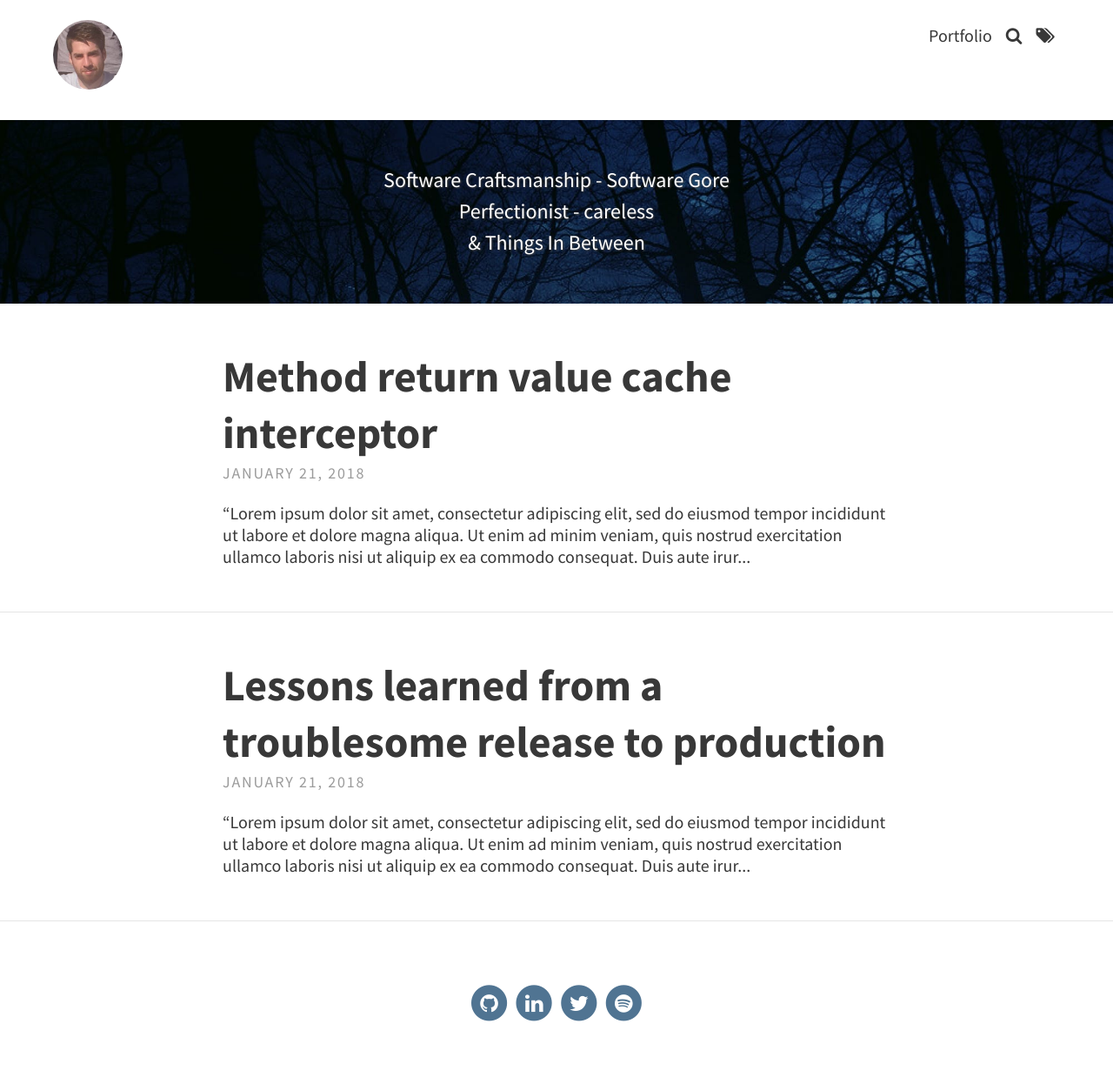
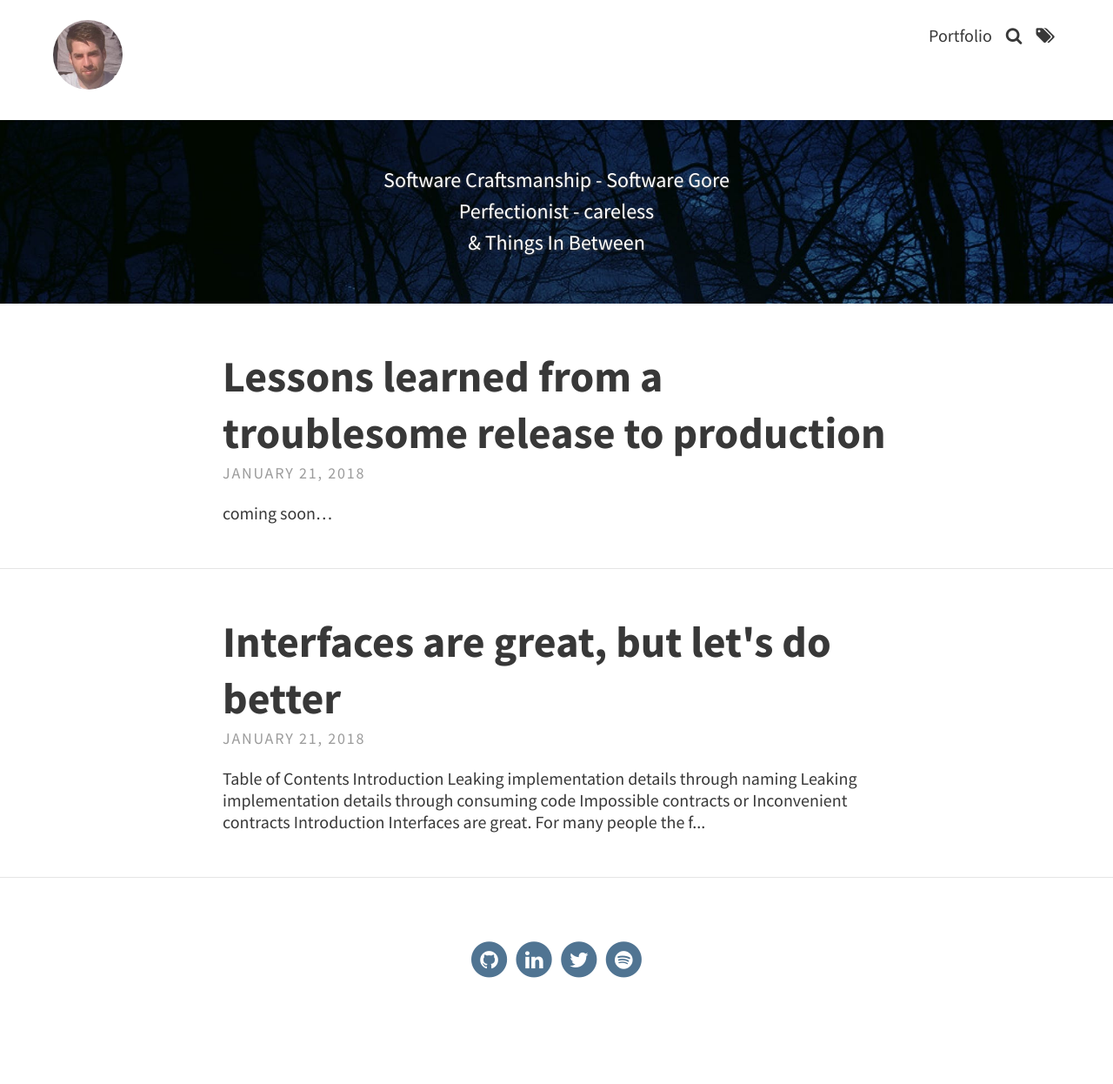
Before and after one commit to michjuh/michjuh.github.io, a Jekyll site: the page built from index.html, in a window 1280 px wide. Shown: the whole page at 87% size. Built offline with Jekyll 4.4.1, drawn with Linux system fonts in a browser that asks for light colours; the list of posts is cut into pages by our own code; after the commit the page ends 1196 px from its top, so only the background shows below that; some of the changed lines change nothing that is shown.

Commit message:
interfaces are great but

````diff
--- /dev/null
+++ b/_posts/2018-01-21-interfaces-are-great-but.md
@@ -0,0 +1,102 @@
+---
+layout: post
+category: post
+title: "Interfaces are great, but let's do better"
+tags: [code, c#, AOP, Autofac, .net]
+---
+
+## Table of Contents
+
+- [Introduction](#introduction)
+- [Leaking implementation details through naming](#leaking-implementation-details-through-naming)
+- [Leaking implementation details through consuming code](#leaking-implementation-details-through-consuming-code)
+- [Impossible contracts or Inconvenient contracts](#impossible-contracts-or-inconvenient-contracts)
+
+### Introduction
+
+Interfaces are great. For many people the first thing that comes to mind when asked about interfaces is _unit testing_. When used in conjuction with the inversion of control principle it allows for very powerful testing. By utilizing mock implementations we can setup all kinds of test scenarios and create automated tests to assert our unit works as intended under these circumstances. Excellent.
+
+Unfortunately for many people it stops there. They create interfaces just for the sake of creating interfaces and if they're in a productive mood they may even write a couple of unit tests. I find this very unfortunate because an interface is so much more than just an entrypoint to inject mocks.
+<mark>To me an interface is a contract the consumer can compose so it can invoke functionality it cannot and should not implement itself. The consuming part should be one hundred percent unaware of the underlying implementation of the interface. The contract should expose functionality in such a way that is most convenient for the consumer. This way the consumer can focus on its own job and keep the complexity out.</mark>
+
+In this post I will go over a few common practices that (in my opinion) are a direct violation to these principles. I will explain how to recognize them, why they are an issue and what you can do to avoid and/or fix them.
+
+  &nbsp;
+
+### Leaking implementation details through naming
+
+```csharp
+public sealed class Consumer {
+  private readonly IBillingAdapter _billingAdapter;
+
+  public Consumer(IBillingAdapter billingAdapter)
+  {
+    _billingAdapter = billingAdapter;
+  }
+}
+```
+
+Here the focus is on the **adapter** part in `IBillingAdapter`. Your consumer requires some functionality that is exposed by _billing_ - why even add the adapter suffix? My guess is the implementation is calling an external endpoint for which your implementation will be like the adapter pattern.
+Although this is not really an issue but rather one of my pet-peeves, it's not a good sign. I wouldn't block a code review for this but I would address this with the developer and hopefully they will consider this in the future.
+
+  &nbsp;
+
+### Leaking implementation details through consuming code
+
+```csharp
+public sealed class Consumer {
+  private readonly IInvoices _invoices;
+
+  ...
+
+  public PriceJustification GetPriceJustification(List<PayClosing> payClosings)
+  {
+    var payClosingsPerClient = GroupPerClient(payClosings);
+
+    foreach(var group in payClosingsPerClient)
+    {
+      var clientReference = group.Key;
+      var invoices = _invoices.GetAllForClient(clientReference);
+      ...
+    }
+  }
+
+  private static IGrouping<string, PayClosing> GroupPerClient(List<PayClosing> payClosings)
+  {
+    ...
+  }
+}
+```
+
+Here the focus is on the complexity that was introduced because of premature optimization. The goal was to find the amount that was charged for a payclosing by getting the invoice and getting the amount from there. For some reason the consumer was afraid to query the invoice collection too often? Why? Most likely because the implementation will target an external system which may (or may not!) be slow/expensive.
+The developer was aware of the implementation and decided to introduce complexity from the start. **Premature optimization is the root of all evil.**
+
+There's a few ways you can address this issue:
+
+1. Always start from the consuming end and take the simplest route to handle your usecase. More on this in my next point
+2. Measure performance first before taking any decisions
+3. Use Aspect Orient Programming (AOP) to take some load off the actual system. (Cache method invocation responses with an interceptor)
+
+  &nbsp;
+
+### Impossible contracts or Inconvenient contracts
+
+```csharp
+public interface IRepository<TEntity>
+{
+  List<TEntity> Query(Expression<Func<TEntity, bool>> filterExpression);
+}
+```
+
+This is in my opinion one of the worst interface violations out there. I will almost always reject a code review if I see this. It's bad in two ways:
+
+***Impossible contract***
+
+Imagine having to write an implementation for this - knowing the consumer can pass in **any** logic in the query and you are somehow supposed to be able to handle this? As far as I am aware only an in-memory collection can do this. This kind of pattern is often used in conjunction with EntityFramework however. EntityFramework can translate linq to sql and so it is able to support some of these cases, **but not all**. As soon as the consumer passes in a bit of custom code EntityFramework will no longer be able to translate this and your implementation will break. The consumer however sees this contract and it will, and should, expect that whatever the contract provides, will work, but it does **NOT**.
+
+***Inconvenient contract***
+
+It may be cool that you can reuse the same method in multiple scenarios. But this cool factor will wear off very quickly because soon you will realise you're constantly duplicating filter logic all accross your application layer. You could define those filter expressions somewhere common but honestly at this point it's already too late.
+Instead go for methods per kind of query:
+`invoiceCollection.GetAllForClient(clientReference);`
+`invoiceCollection.GetAllInclusiveBetween(startDate, endDate);`
--- a/_posts/2018-01-21-lessons-learned-from-troublesome-release-to-production.md
+++ b/_posts/2018-01-21-lessons-learned-from-troublesome-release-to-production.md
@@ -5,4 +5,4 @@ title: "Lessons learned from a troublesome release to production"
 tags: [Software-delivery, lessons-learned, deadlines]
 ---
 
-"Lorem ipsum dolor sit amet, consectetur adipiscing elit, sed do eiusmod tempor incididunt ut labore et dolore magna aliqua. Ut enim ad minim veniam, quis nostrud exercitation ullamco laboris nisi ut aliquip ex ea commodo consequat. Duis aute irure dolor in reprehenderit in voluptate velit esse cillum dolore eu fugiat nulla pariatur. Excepteur sint occaecat cupidatat non proident, sunt in culpa qui officia deserunt mollit anim id est laborum."
+_coming soon..._
--- a/_posts/2018-01-21-method-return-value-cache-interceptor.md
+++ /dev/null
@@ -1,8 +0,0 @@
----
-layout: post
-category: post
-title: "Method return value cache interceptor"
-tags: [code, c#, AOP, Autofac, .net]
----
-
-"Lorem ipsum dolor sit amet, consectetur adipiscing elit, sed do eiusmod tempor incididunt ut labore et dolore magna aliqua. Ut enim ad minim veniam, quis nostrud exercitation ullamco laboris nisi ut aliquip ex ea commodo consequat. Duis aute irure dolor in reprehenderit in voluptate velit esse cillum dolore eu fugiat nulla pariatur. Excepteur sint occaecat cupidatat non proident, sunt in culpa qui officia deserunt mollit anim id est laborum."
````
